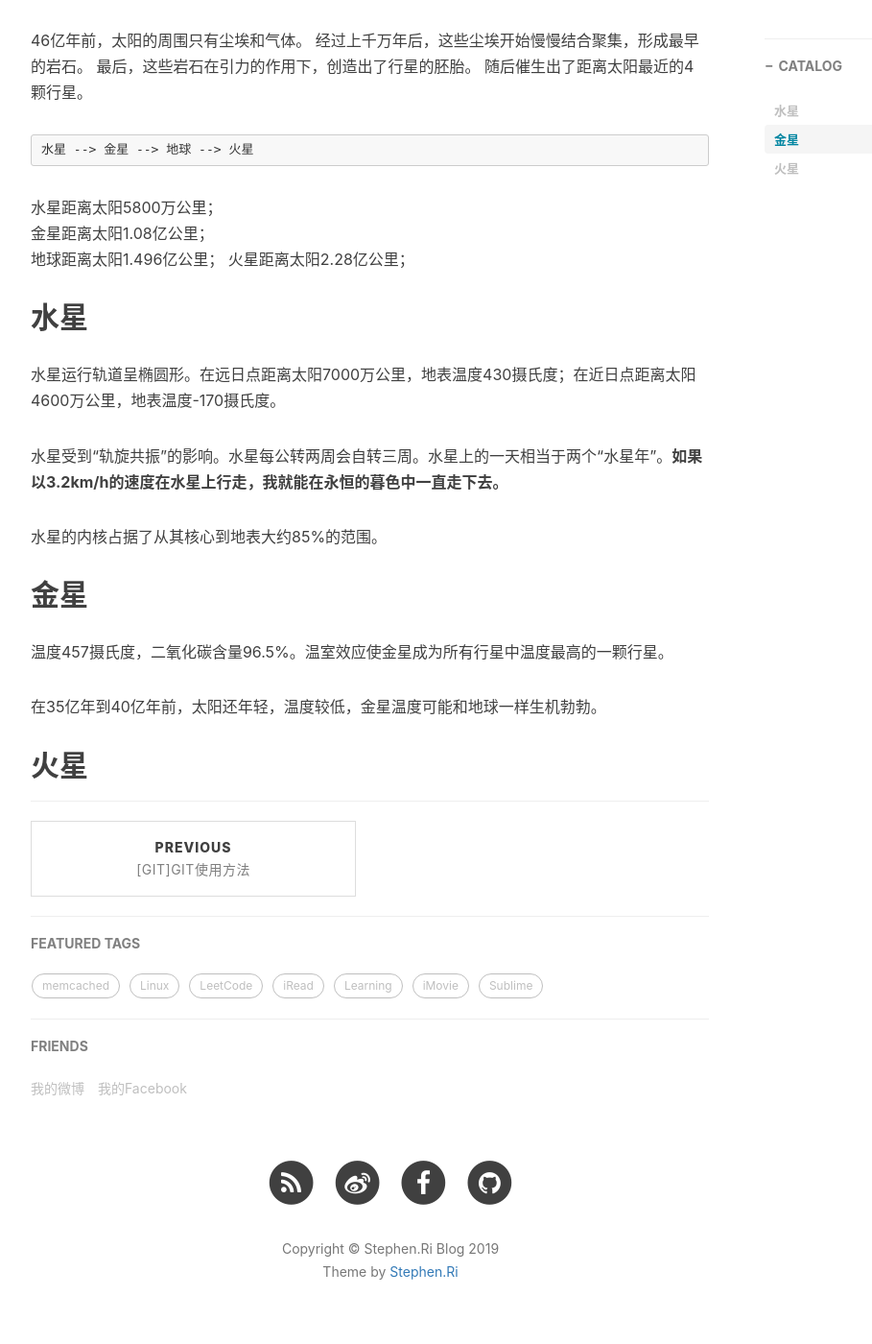
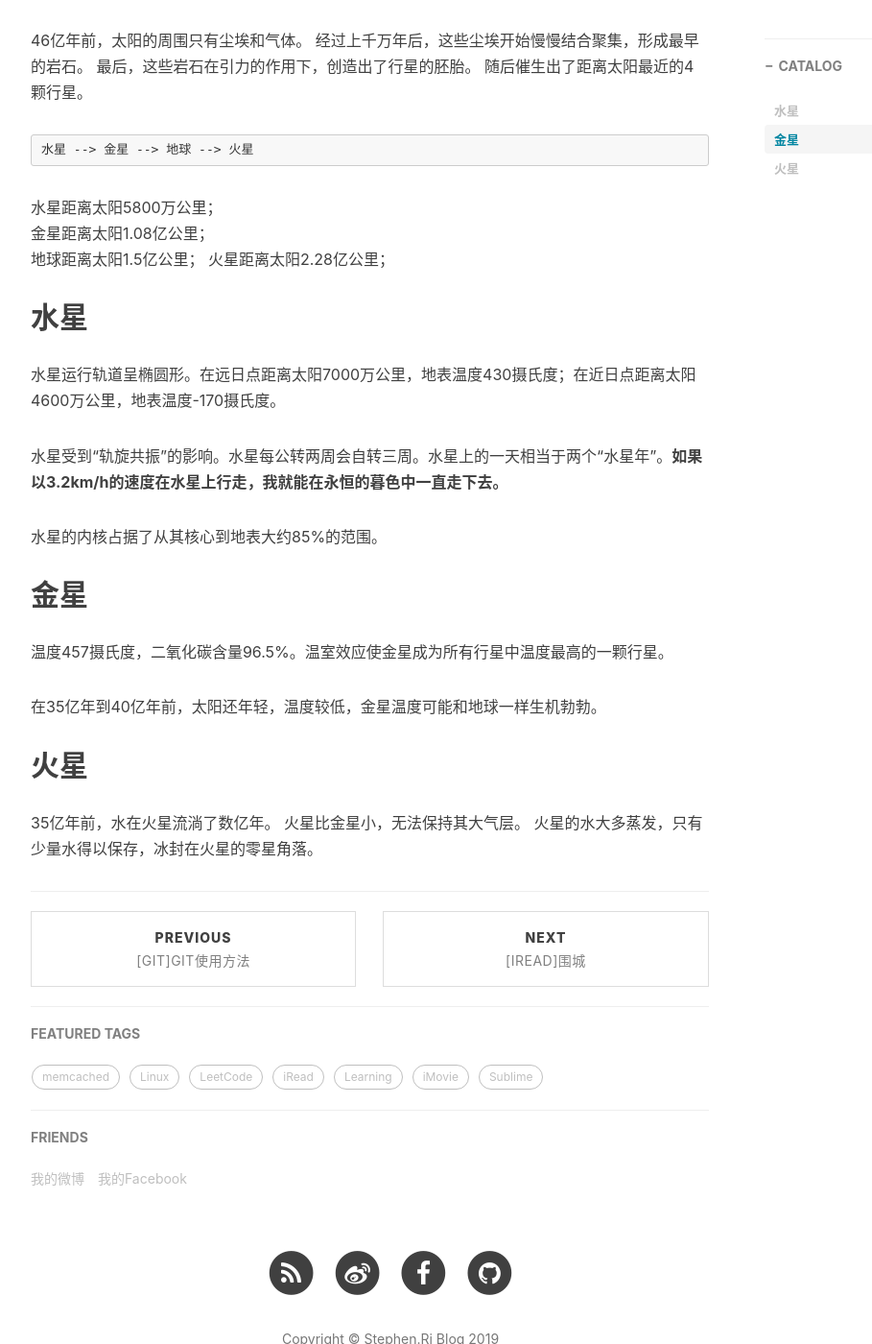
Before and after one commit to StephenRi/StephenRi.github.io, a Jekyll site: the page built from _posts/2019-07-17-[iRead]行星.md, in a window 1280 px wide and 1400 px high, scrolled down 544 px. Shown: the whole window at 96% size, without its empty margins (233-1142 px from the left). Built offline with Jekyll 4.4.1, drawn with Linux system fonts in a browser that asks for light colours; nearby versions of some CDN libraries; comment, search, counter and statistics services are not loaded.

Commit message:
add 围城

````diff
--- a/_posts/2019-07-17-[iRead]行星.md
+++ b/_posts/2019-07-17-[iRead]行星.md
@@ -19,12 +19,10 @@ tags:
 ```
 水星距离太阳5800万公里；
 金星距离太阳1.08亿公里；
-地球距离太阳1.496亿公里；
+地球距离太阳1.5亿公里；
 火星距离太阳2.28亿公里；
 
 ## 水星
-
-
 
 水星运行轨道呈椭圆形。在远日点距离太阳7000万公里，地表温度430摄氏度；在近日点距离太阳4600万公里，地表温度-170摄氏度。
 
@@ -39,3 +37,7 @@ tags:
 在35亿年到40亿年前，太阳还年轻，温度较低，金星温度可能和地球一样生机勃勃。
 
 ## 火星
+
+35亿年前，水在火星流淌了数亿年。
+火星比金星小，无法保持其大气层。
+火星的水大多蒸发，只有少量水得以保存，冰封在火星的零星角落。
````
Also changed, not shown: _posts/2019-07-17-[Git]Git使用方法.md (+4 -1 lines), _posts/2019-08-01-[iRead]围城.md (added, +17 -0 lines).
